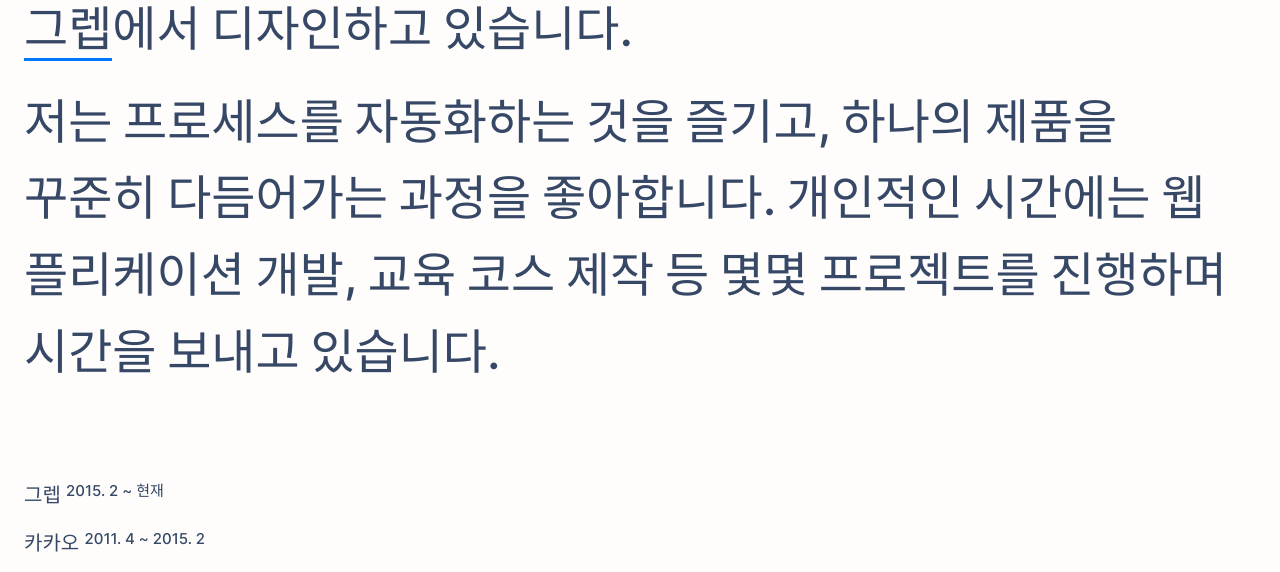
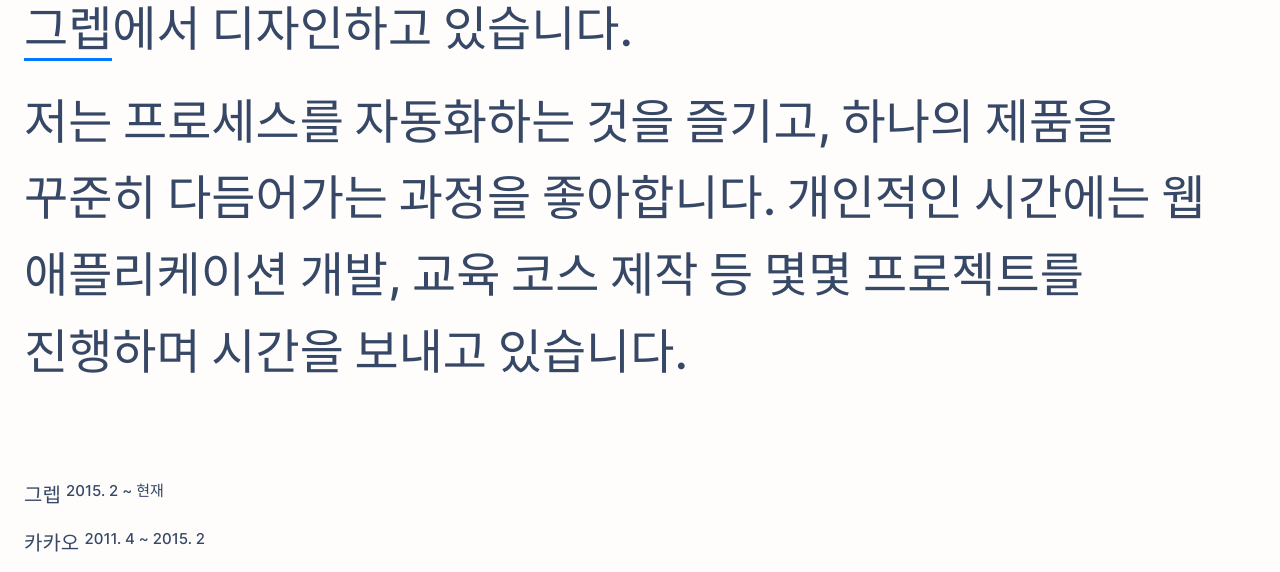
Before and after one commit to los0731/parkkisun, a Django app: page /about in a window 1280 px wide. Shown: the part 270-842 px from the top of the page. Run offline with Django 3.2, Linux system fonts and the light colour scheme; some libraries are stand-ins or nearby versions.

Commit message:
typo fixed.

```diff
--- a/blog/templates/blog/about.html
+++ b/blog/templates/blog/about.html
@@ -10,7 +10,7 @@
   <p>
     저는 프로세스를 자동화하는 것을 즐기고, <br>
     하나의 제품을 꾸준히 다듬어가는 과정을 좋아합니다.<br>
-    개인적인 시간에는 웹 플리케이션 개발, 교육 코스 제작 등 <br>
+    개인적인 시간에는 웹 애플리케이션 개발, 교육 코스 제작 등 <br>
     몇몇 프로젝트를 진행하며 시간을 보내고 있습니다.<br>
   </p>
 </div>
```
